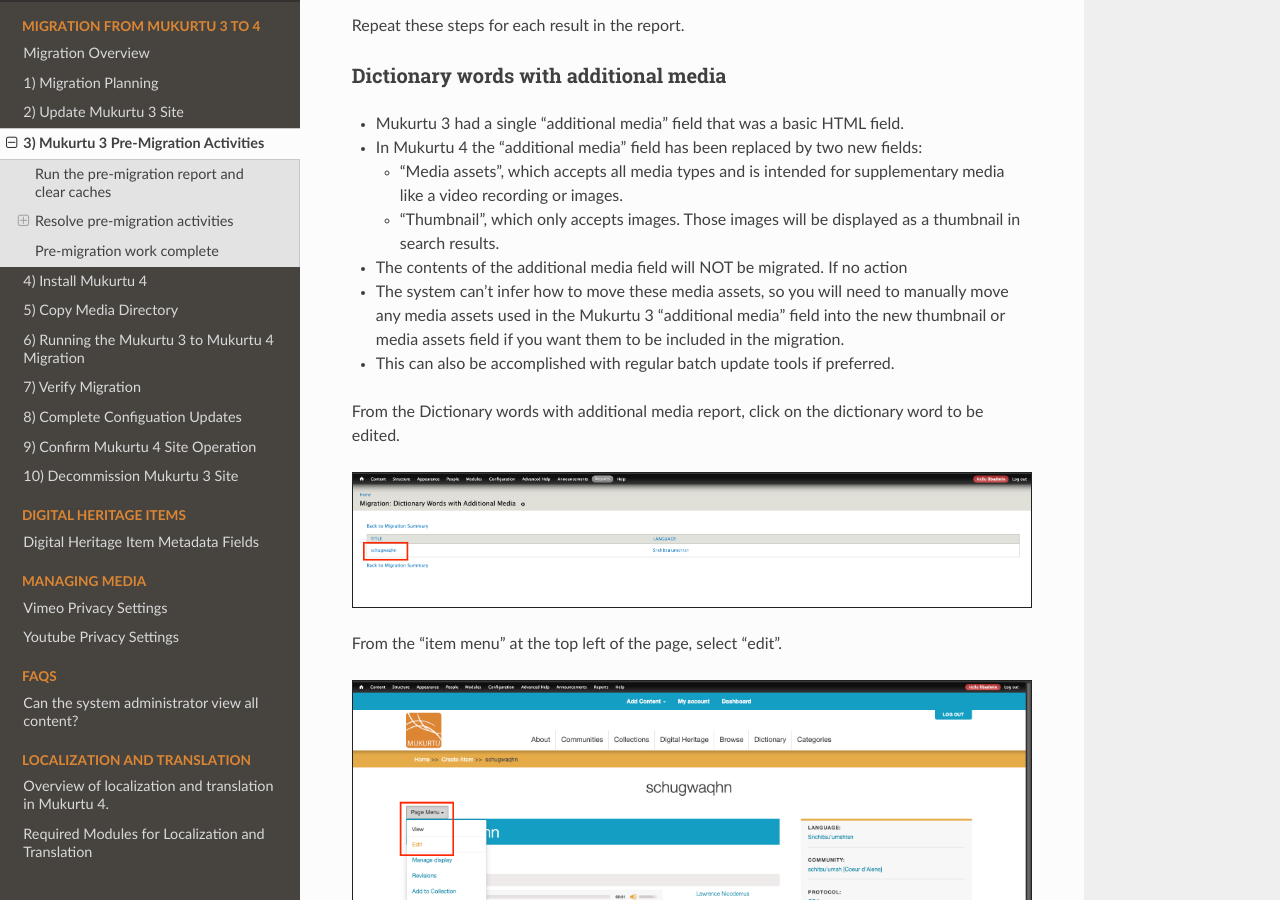
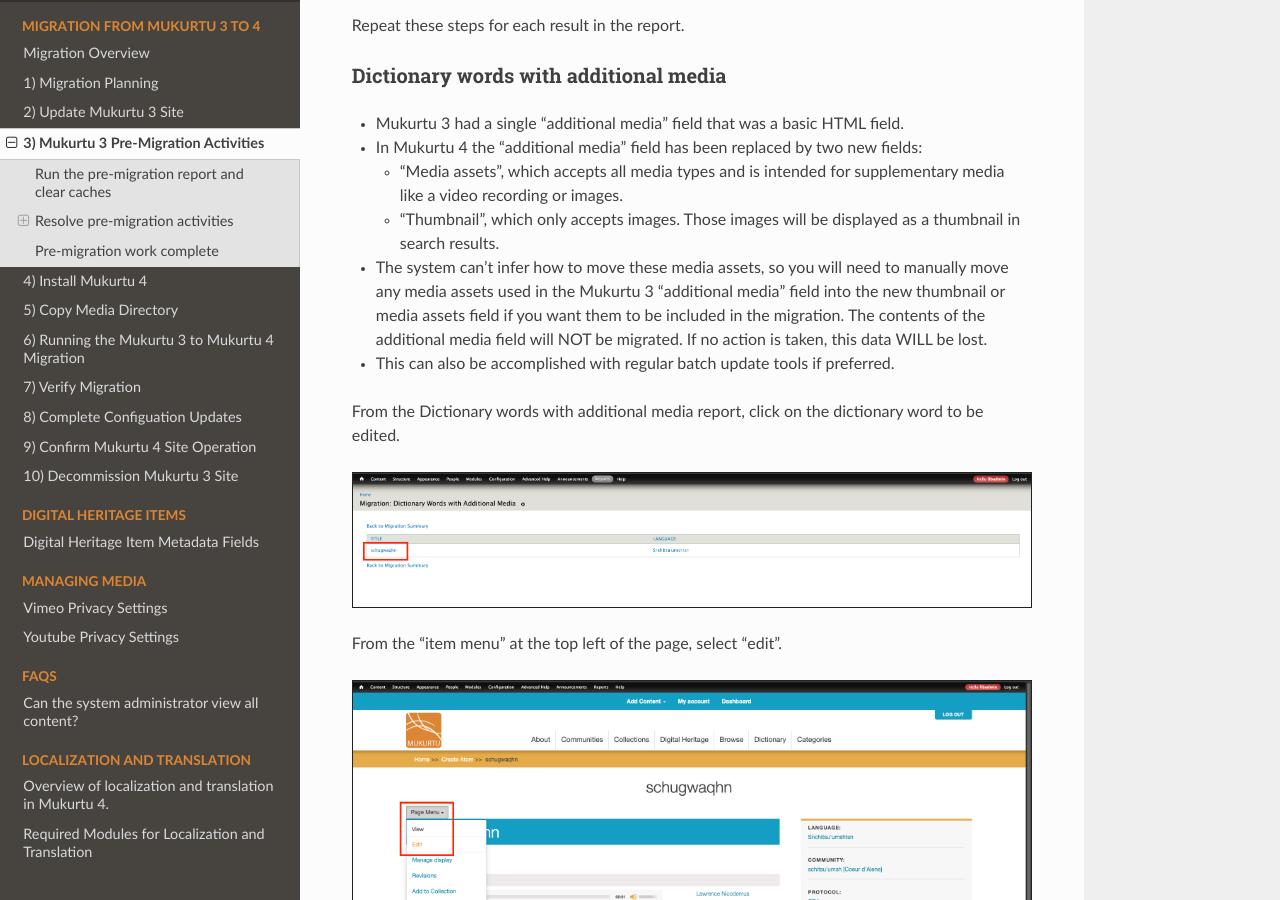
Before and after one commit to MukurtuCMS/mukurtudocs, a Sphinx documentation site: the page built from docs/source/migration/03Pre-Migration.md, in a window 1280 px wide and 900 px high, scrolled down 10635 px. Built offline with Sphinx 7.4.7 and the Read the Docs theme 3.1.0, drawn with Linux system fonts in a browser that asks for light colours.

Commit message:
Update 03Pre-Migration.md

```diff
--- a/docs/source/migration/03Pre-Migration.md
+++ b/docs/source/migration/03Pre-Migration.md
@@ -212,8 +212,7 @@
 - In Mukurtu 4 the "additional media" field has been replaced by two new fields:
    - "Media assets", which accepts all media types and is intended for supplementary media like a video recording or images.
    - "Thumbnail", which only accepts images. Those images will be displayed as a thumbnail in search results.
-- The contents of the additional media field will NOT be migrated. If no action
-- The system can't infer how to move these media assets, so you will need to manually move any media assets used in the Mukurtu 3 "additional media" field into the new thumbnail or media assets field if you want them to be included in the migration.
+- The system can't infer how to move these media assets, so you will need to manually move any media assets used in the Mukurtu 3 "additional media" field into the new thumbnail or media assets field if you want them to be included in the migration. The contents of the additional media field will NOT be migrated. If no action is taken, this data WILL be lost.
 - This can also be accomplished with regular batch update tools if preferred.
 
 From the Dictionary words with additional media report, click on the dictionary word to be edited.
```
